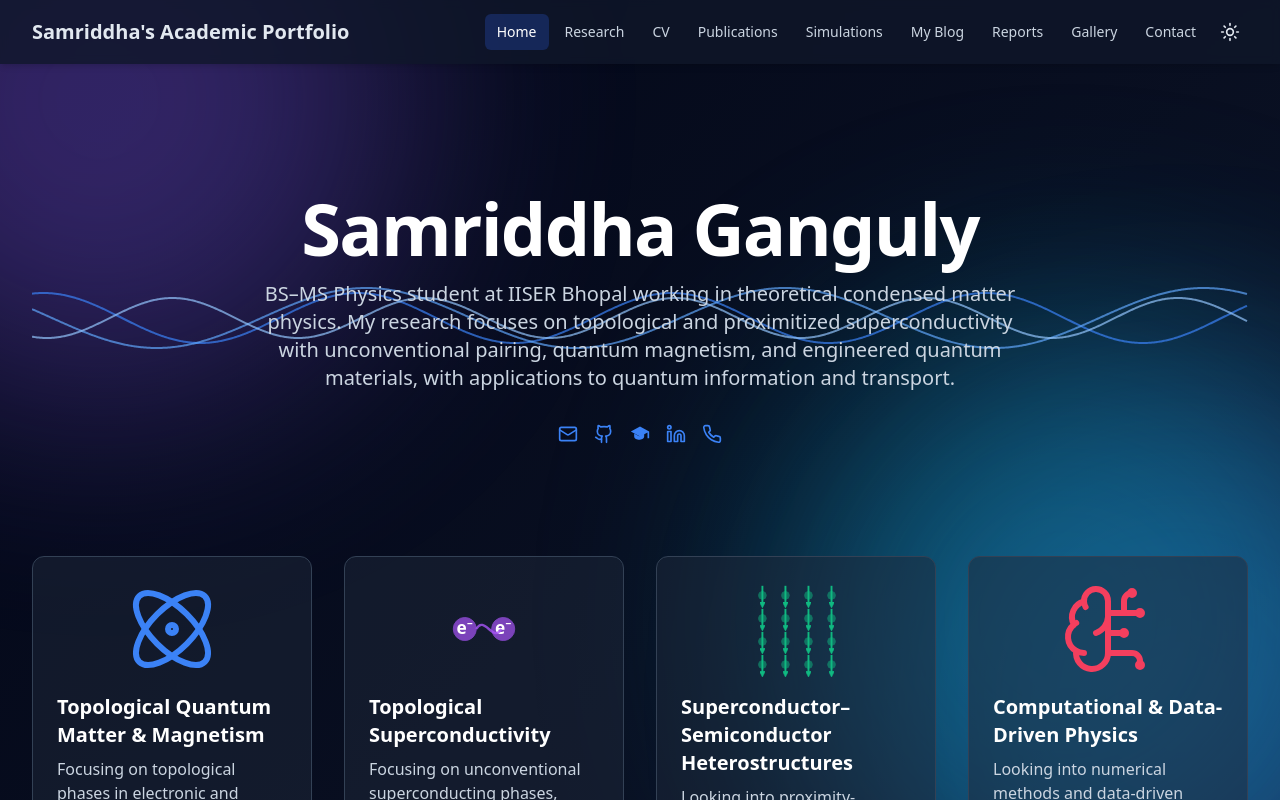
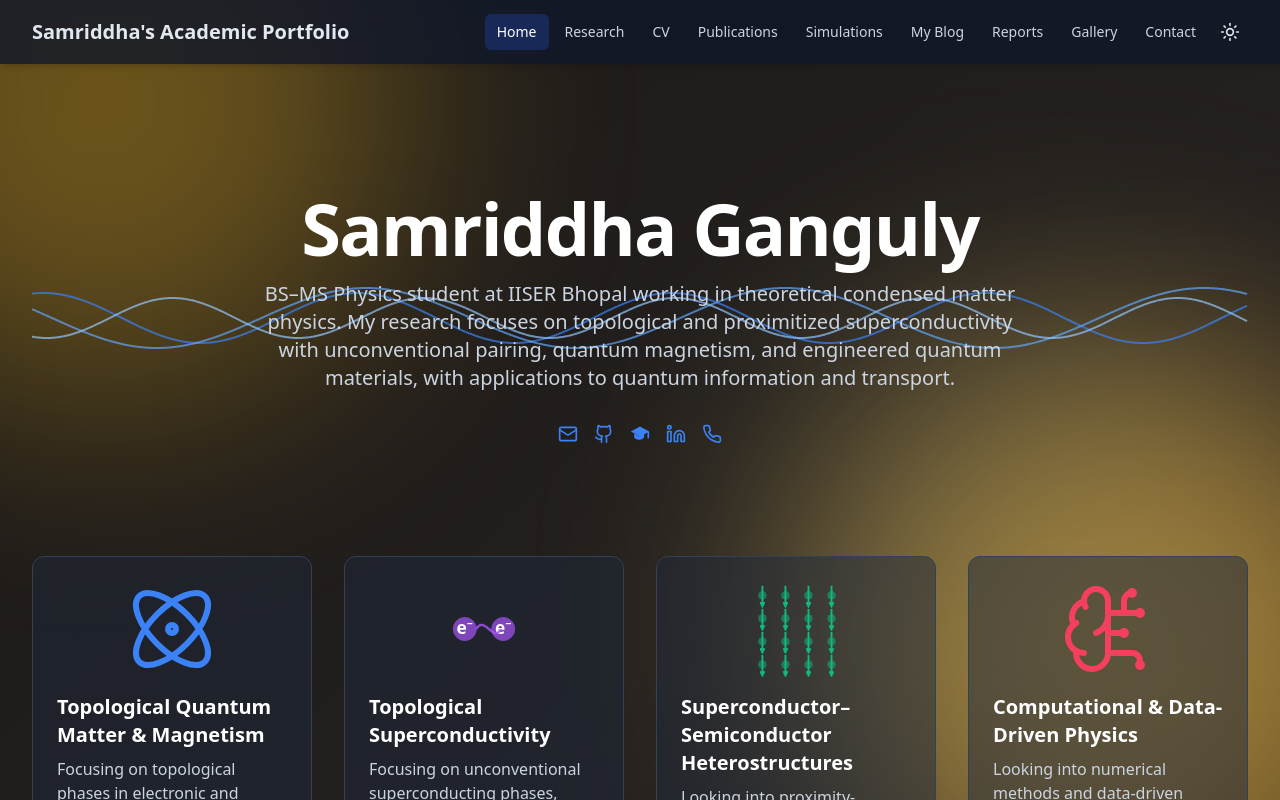
Before and after one commit to QuantumPopsci/samriddhas-academic-portfolio, a React (Vite) app: page / in a window 1280 px wide. Shown: the top 800 px of the page. Built offline with nearby package versions, Linux system fonts and the light colour scheme.

Commit message:
Update index.css

```diff
--- a/src/index.css
+++ b/src/index.css
@@ -15,14 +15,14 @@ html {
 body {
   @apply text-slate-800 dark:text-slate-200;
   font-feature-settings: "liga" 1, "calt" 1;
-  background: linear-gradient(135deg, #f1f5f9 0%, #e2e8f0 100%);
+  background: linear-gradient(135deg, #fffbeb 0%, #fde68a 100%);
   min-height: 100vh;
 }
 
 /* Dark mode gradient */
 
 .dark body {
-  background: linear-gradient(135deg, #020617 0%, #0f172a 100%);
+  background: linear-gradient(135deg, #1c1917 0%, #292524 100%);
 }
 
 /* ===================================================== */
@@ -40,19 +40,19 @@ body {
 }
 
 .blob-blue {
-  background: #3b82f6;
+  background: #f59e0b;
   bottom: -200px;
   right: -200px;
 }
 
 .blob-purple {
-  background: #8b5cf6;
+  background: #fbbf24;
   top: -200px;
   left: -200px;
 }
 
 .blob-cyan {
-  background: #06b6d4;
+  background: #fde68a;
   top: 40%;
   left: 60%;
 }
```
